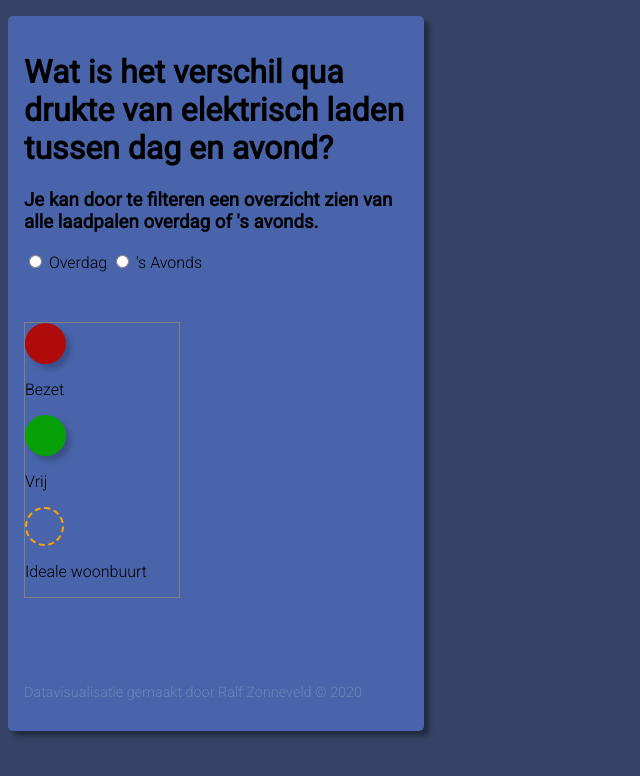
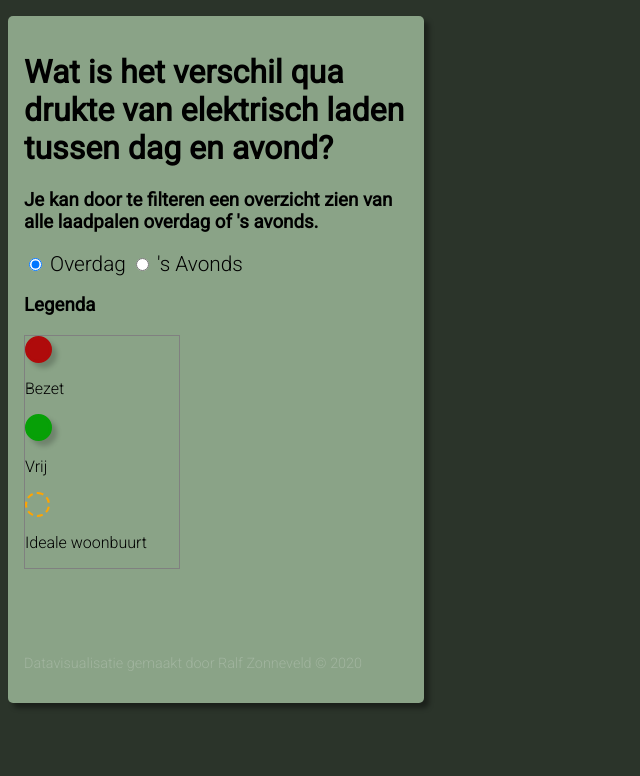
Before and after one commit to ralfz123/frontend-data, a plain HTML site: page d3/index.html in a window 1280 px wide. Shown: the whole page, without its empty margins (0-640 px from the left). Drawn offline with nearby package versions, Linux system fonts and the light colour scheme; some packages are replaced by stand-ins of ours; no server answers; a script that the page names is missing.

Commit message:
Changed layout app

```diff
--- a/d3/index.html
+++ b/d3/index.html
@@ -23,7 +23,7 @@
 
 			<!-- Has to filter the data in day OR eve -->
 			<div class="sort-option">
-				<input type="radio" id="day" value="day" name="daytime" />
+				<input type="radio" id="day" value="day" name="daytime" checked="checked" />
 				<label for="day">Overdag</label>
 
 				<input type="radio" id="eve" value="eve" name="daytime" />
@@ -31,6 +31,7 @@
 			</div>
 
 			<!-- Legenda -->
+			<h3>Legenda</h3>
 			<div class="legenda">
 				<div class="legenda-circle-1"></div>
 				<p>Bezet</p>
--- a/d3/styles.css
+++ b/d3/styles.css
@@ -3,11 +3,11 @@ body {
 	padding: 0;
 	box-sizing: border-box;
 	overflow: hidden;
-	background: rgb(53, 68, 102);
+	background: #2b342a;
 }
 
 body .dashboard {
-	background-color: rgb(73, 100, 170);
+	background-color: rgb(138, 163, 135);
 	border-radius: 5px;
 
 	position: absolute;
@@ -30,18 +30,18 @@ body .dashboard .active-framework {
 }
 
 body .dashboard .legenda {
-	border: 1px solid grey;
+	border: .1px solid grey;
 	position: relative;
 	display: flex;
 	flex-wrap: wrap;
-    flex-direction: row;
-	margin-top: 50px;
+	flex-direction: row;
+	/* margin-top: 250px; */
 	max-width: 12vw;
 }
 
 body .dashboard .legenda > div {
-	width: 35px;
-	height: 35px;
+	width: 21px;
+	height: 21px;
 	border-radius: 50%;
 }
 
@@ -63,17 +63,25 @@ body .dashboard .legenda > div {
 }
 
 body .dashboard .legenda p {
-  width: 12em;
+	width: 12em;
 }
 
+.sort-option {
+	font-size: 1.3rem;;
+}
+
+.sort-option input {
+	cursor: pointer;
+}
 /* hover state - label */
 label:hover {
 	text-decoration: underline;
 	cursor: pointer;
+	color: rgb(53, 80, 50);
 }
 
 path {
-	fill: rgb(26, 37, 61);
+	fill: rgb(126, 126, 126);
 	stroke: #ffffff;
 	stroke-opacity: 0.1;
 }
@@ -81,7 +89,7 @@ path {
 .meta {
 	font-family: 'Roboto', sans-serif;
 	font-weight: 300;
-	font-size: .9rem;
+	font-size: 0.9rem;
 	color: #f0f0f03a;
 	margin-top: 6em;
 }
```
